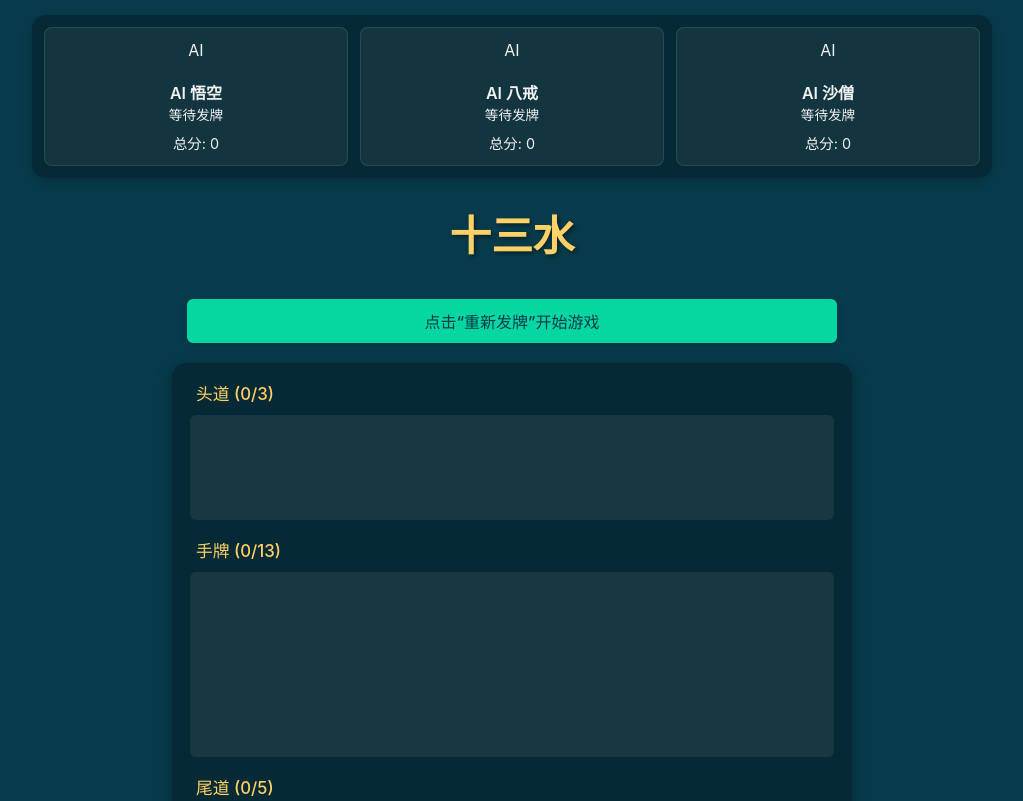
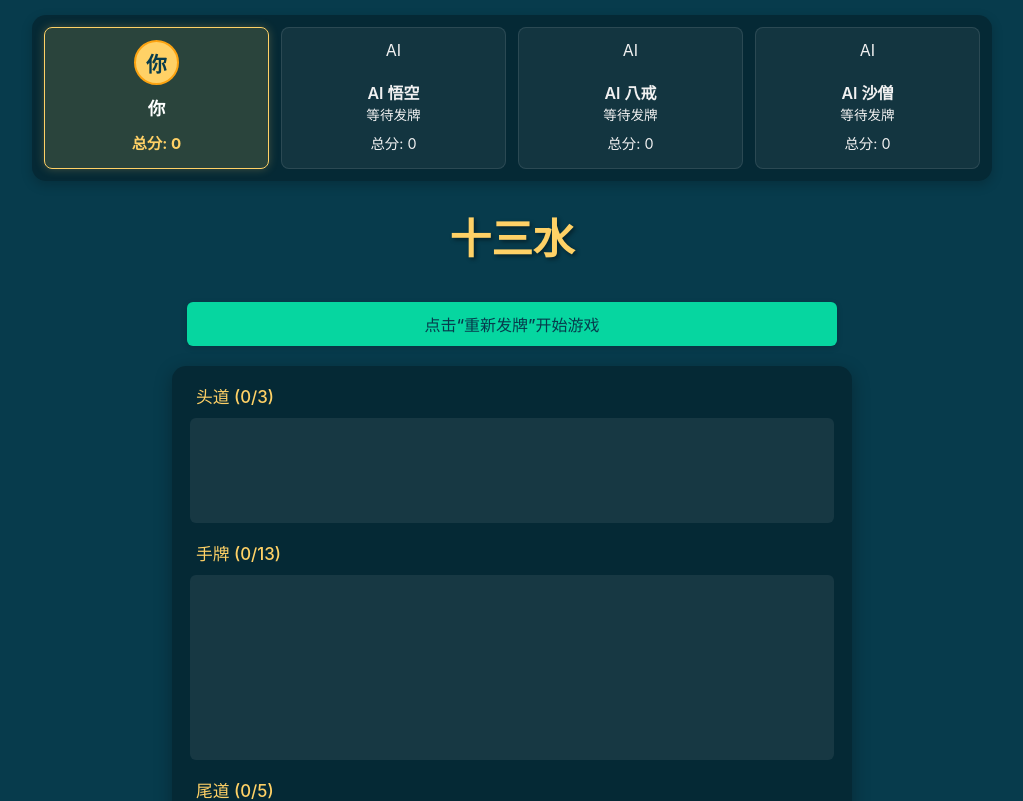
Before and after one commit to wen952555/sss, a React (Create React App) app in the folder frontend/: page / in a window 1280 px wide. Shown: the top 801 px of the page, without its empty margins (128-1151 px from the left). Built offline with nearby package versions, Linux system fonts and the light colour scheme.

Commit message:
Update TopBanner.js

```diff
--- a/frontend/src/components/TopBanner.js
+++ b/frontend/src/components/TopBanner.js
@@ -1,30 +1,52 @@
 // frontend/src/components/TopBanner.js
 import React from 'react';
-import AIPlayerDisplay from './AIPlayerDisplay';
+import AIPlayerDisplay from './AIPlayerDisplay'; // 用于显示AI
 
-const TopBanner = ({ aiPlayers, handEvaluator }) => {
-  // handEvaluator 期望是一个包含 HAND_TYPE_NAMES 的对象
-  // 例如: handEvaluator={{ HAND_TYPE_NAMES: HAND_TYPE_NAMES_FROM_LOGIC }}
+// 新增：一个简单的组件用于显示真人玩家信息在横幅中
+const HumanPlayerBannerDisplay = ({ player }) => {
+  if (!player) return null;
+  return (
+    <div className="human-player-banner-display">
+      <div className="human-player-avatar">你</div>
+      <div className="human-player-info">
+        <div className="human-player-name">{player.name}</div>
+        {/* 状态可以根据需要添加，例如 "理牌中" 或 "已确认" */}
+        {/* <div className="human-player-status">状态...</div> */}
+        <div className="human-player-score-container">
+          {typeof player.score === 'number' && (
+            <span className={`human-player-total-score ${player.score > 0 ? 'positive' : player.score < 0 ? 'negative' : ''}`}>
+              总分: {player.score > 0 ? '+' : ''}{player.score}
+            </span>
+          )}
+          {typeof player.roundScore === 'number' && player.isArranged && // 假设比牌后才有 roundScore
+            <span className={`human-player-round-score ${player.roundScore > 0 ? 'positive' : player.roundScore < 0 ? 'negative' : ''}`}>
+              (本局: {player.roundScore > 0 ? '+' : ''}{player.roundScore})
+            </span>
+          }
+        </div>
+      </div>
+    </div>
+  );
+};
 
-  // 如果没有AI玩家数据，或者数组为空，可以选择不渲染或渲染占位符
-  if (!aiPlayers || !Array.isArray(aiPlayers) || aiPlayers.length === 0) {
-    // 可以渲染一个空的横幅或提示，或者直接返回 null
-    return (
-        <div className="top-banner-container empty">
-            {/* <p>等待AI玩家加入...</p> */}
-        </div>
-    );
-  }
 
+const TopBanner = ({ humanPlayer, aiPlayers, handEvaluator }) => {
   return (
     <div className="top-banner-container">
-      {aiPlayers.map(aiPlayer => (
+      {/* 真人玩家显示在最左边或最右边，或根据设计 */}
+      {humanPlayer && <HumanPlayerBannerDisplay player={humanPlayer} />}
+
+      {aiPlayers && aiPlayers.map(aiPlayer => (
         <AIPlayerDisplay
           key={aiPlayer.id}
           player={aiPlayer}
-          handEvaluator={handEvaluator}
+          // handEvaluator 不再直接需要，因为 AIPlayerDisplay 简化了
         />
       ))}
+      {/* 如果没有AI玩家，可以显示一些占位符或提示 */}
+      {(!aiPlayers || aiPlayers.length === 0) && !humanPlayer && (
+        <div className="top-banner-empty-message">等待玩家数据...</div>
+      )}
     </div>
   );
 };
```
